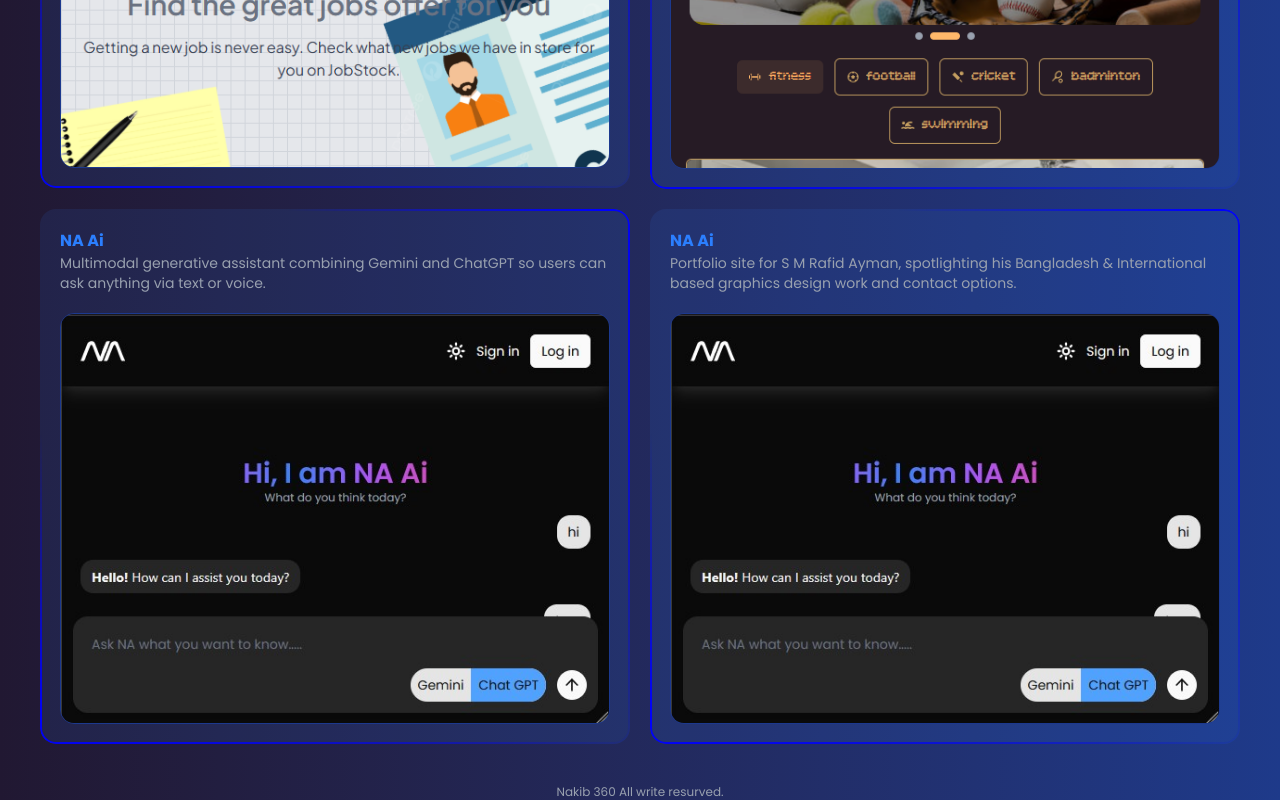
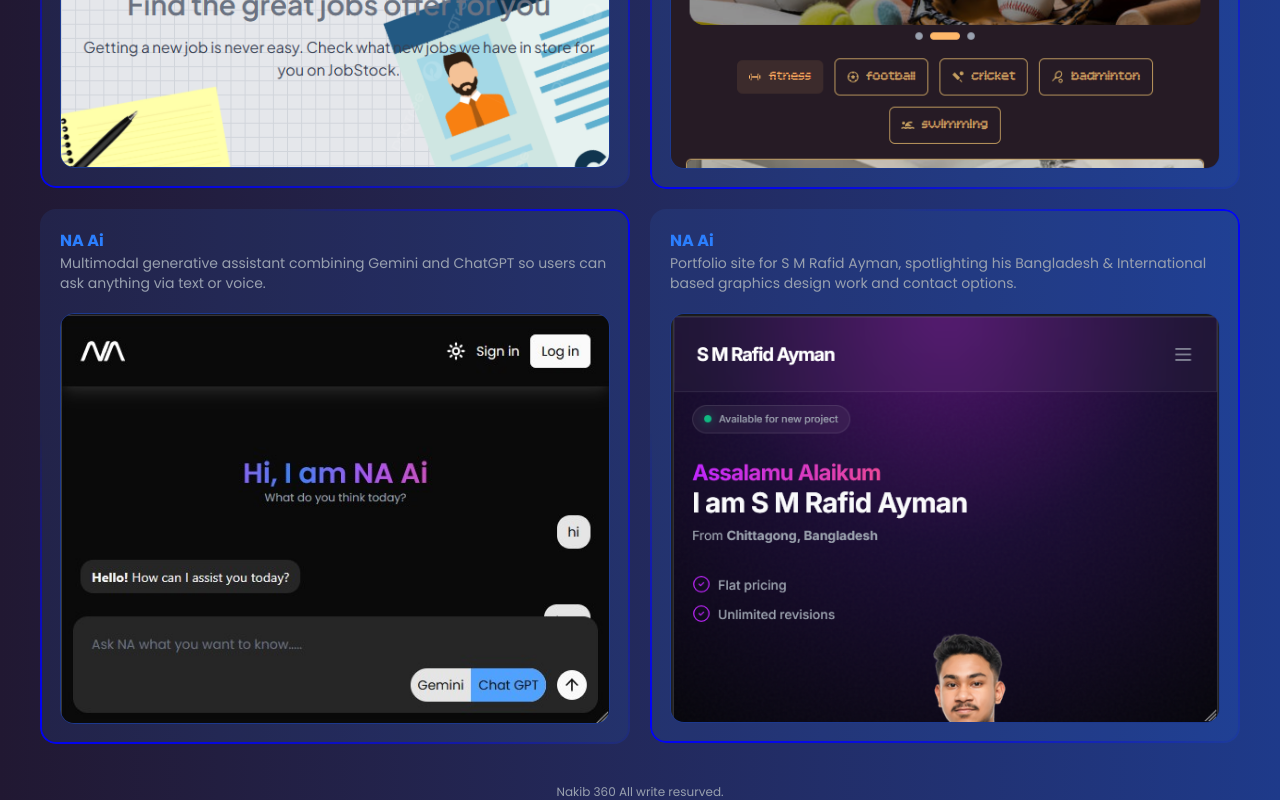
Before and after one commit to nakib360/My-portfolio, a React (Vite) app: page /projects in a window 1280 px wide. Shown: the part 562-1362 px from the top of the page. Built offline with nearby package versions, Linux system fonts and the light colour scheme.

Commit message:
Update Projects.jsx

```diff
--- a/src/Components/Projects.jsx
+++ b/src/Components/Projects.jsx
@@ -15,7 +15,7 @@
         { img: jobStock, repo: "https://github.com/nakib360/Jobstock-full-stack-website-.git", LiveLink: "https://job-stock-668d6.web.app", SiteName: "JOB-Stock", Description: "Full‑stack job marketplace where candidates submit resumes and track applications with real‑time updates." },
         { img: sportStore, repo: "https://github.com/nakib360/sport-store.git", LiveLink: "https://sport-store-af469.web.app/", SiteName: "Sport Shop", Description: "End‑to‑end e‑commerce experience for sports gear, featuring filtered search, cart, and secure checkout flows." },
         { img: NA_Ai, repo: "https://github.com/nakib360/sport-store.git", LiveLink: "https://na--ai.web.app/", SiteName: "NA Ai", Description: "Multimodal generative assistant combining Gemini and ChatGPT so users can ask anything via text or voice." },
-        { img: NA_Ai, repo: "https://github.com/nakib360/sport-store.git", LiveLink: "https://na--ai.web.app/", SiteName: "NA Ai", Description: "Portfolio site for S M Rafid Ayman, spotlighting his Bangladesh & International based graphics design work and contact options." }
+        { img: Rafid, repo: "https://github.com/nakib360/sport-store.git", LiveLink: "https://na--ai.web.app/", SiteName: "NA Ai", Description: "Portfolio site for S M Rafid Ayman, spotlighting his Bangladesh & International based graphics design work and contact options." }
     ];
 
     return (
```
